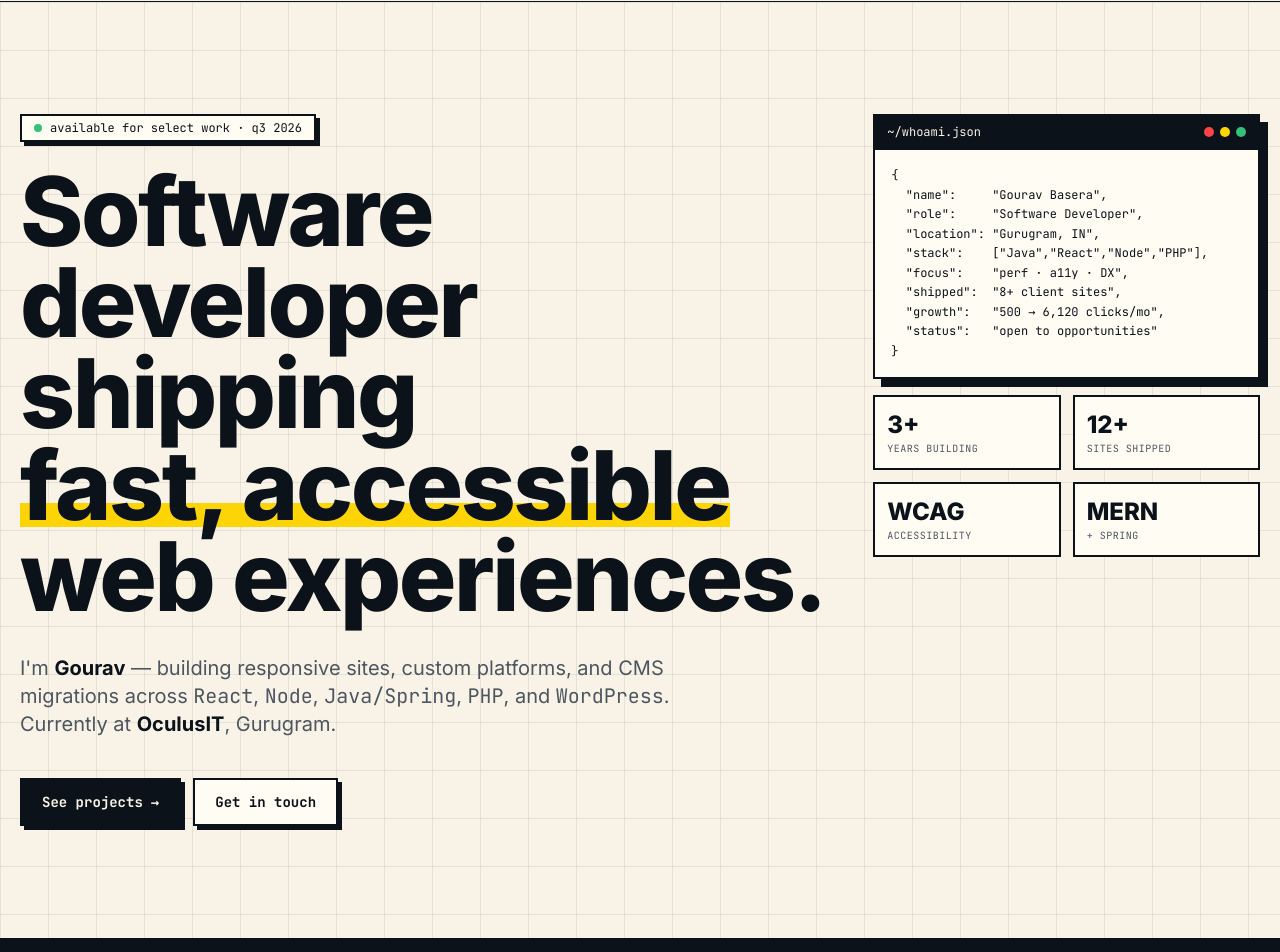
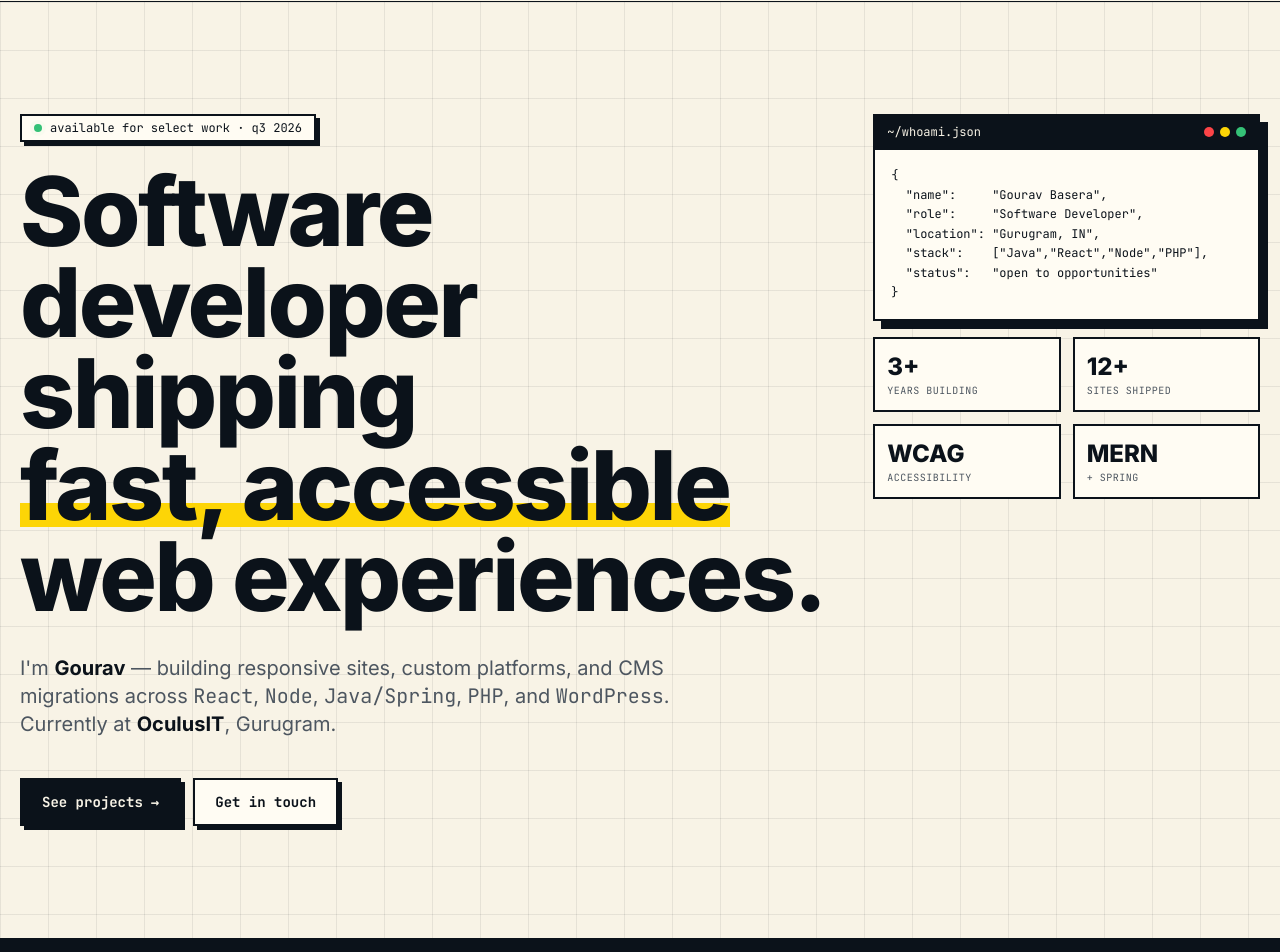
Before and after one commit to GouravBasera/portfolio, a React (Vite) app: page / in a window 1280 px wide. Shown: the part 55-1007 px from the top of the page. Built offline with nearby package versions, Linux system fonts and the light colour scheme; a web font is replaced by a local one.

Commit message:
Update info section

```diff
--- a/src/App.tsx
+++ b/src/App.tsx
@@ -207,9 +207,6 @@ function Hero() {
   "role":     "Software Developer",
   "location": "Gurugram, IN",
   "stack":    ["Java","React","Node","PHP"],
-  "focus":    "perf · a11y · DX",
-  "shipped":  "8+ client sites",
-  "growth":   "500 → 6,120 clicks/mo",
   "status":   "open to opportunities"
 }`}
             </pre>
@@ -237,7 +234,7 @@ function Stat({ k, v }: { k: string; v: string }) {
 }
 
 function Marquee() {
-  const items = ["React", "Node.js", "Java", "SpringBoot", "PHP", "WordPress", "MongoDB", "Tailwind", "Twilio", "REST APIs", "WCAG", "Shopify"];
+  const items = ["React", "Node.js", "Java", "SpringBoot", "PHP", "WordPress", "MongoDB", "Tailwind", "Twillio", "REST APIs", "WCAG", "Shopify"];
   const row = [...items, ...items];
   return (
     <section aria-hidden className="overflow-hidden border-b border-ink bg-foreground py-4 text-background">
```
